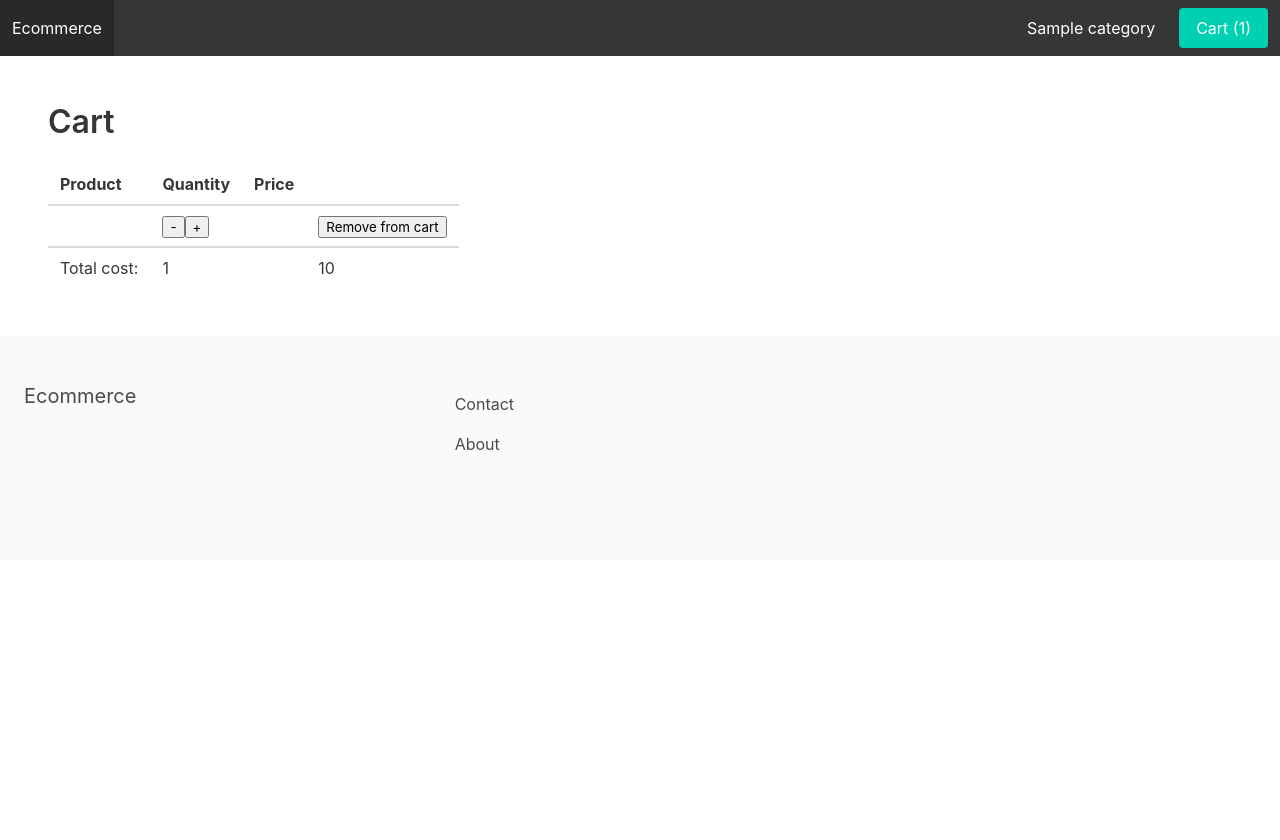
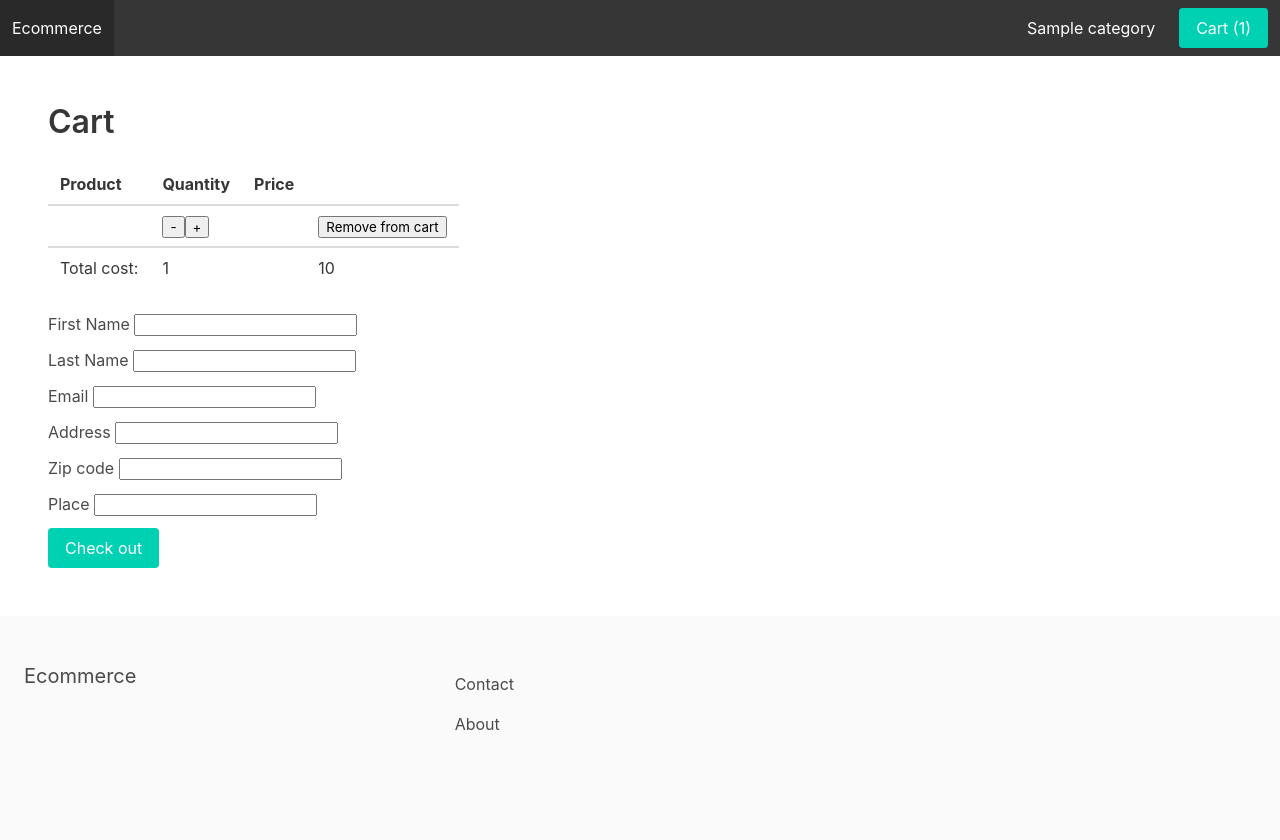
Before and after one commit to Kappalucky/ecommerce, a Django app: template ecommerce/apps/cart/templates/cart.html in a window 1280 px wide. Before the commit the page ends 450 px from the top, so only its background shows below. Run offline with Django 3.2, Linux system fonts and the light colour scheme; the template is opened without the code that fills it: most values are stand-ins (such as "Sample title", 1, 10 or a date in 2020); some libraries are stand-ins or nearby versions.

Commit message:
added order and cart fixes and began integration of Stripe

```diff
--- a/ecommerce/apps/cart/templates/cart.html
+++ b/ecommerce/apps/cart/templates/cart.html
@@ -7,6 +7,7 @@
   <h1 class="title">Cart</h1>
 
   {% if cart %}
+  <div v-if="products.length > 0">
     <div class="table">
       <table class="table">
         <thead>
@@ -18,8 +19,8 @@
         <tbody>
           <tr v-for="product in products">
             <td>[[ product.title ]]</td>
-          <td><button @click="decreaseQuantity([[ product.id ]])">-</button>[[ product.quantity ]]<button
-              @click="incrementQuantity(product.id, product.quantity)">+</button></td>
+            <td><button @click="decrementQuantity(product.id, product.quantity, product.price)">-</button>[[ product.quantity ]]<button
+                @click="incrementQuantity(product.id, product.quantity, product.price)">+</button></td>
             <td>[[ product.total_price ]]</td>
             <td><button @click="removeFromCart(product.id)">Remove from cart</button></td>
           </tr>
@@ -27,16 +28,62 @@
         <tfoot>
           <tr>
             <td>Total cost:</td>
-          <td>{{cart.get_total_length}}</td>
+            <td>[[ numItems ]]</td>
             <td></td>
-          <td>{{ cart.get_total_cost }}</td>
+            <td>[[totalCost]]</td>
           </tr>
         </tfoot>
       </table>
-  </div> {% else %} <p>
-    Your cart is empty </p>
+    </div>
+
+    <form v-on:submit.prevent="submitForm()">
+      <div class="field">
+        <div class="control">
+          <label>First Name</label>
+          <input type="text" name="first_name" class=""  v-model="first_name"/>
+        </div>
+      </div>
+      <div class="field">
+        <div class="control">
+          <label>Last Name</label>
+          <input type="text" name="last_name" class=""  v-model="last_name"/>
+        </div>
+      </div>
+      <div class="field">
+        <div class="control">
+          <label>Email</label>
+          <input type="text" name="email" class=""  v-model="email"/>
+        </div>
+      </div>
+      <div class="field">
+        <div class="control">
+          <label>Address</label>
+          <input type="text" name="address" class=""  v-model="address"/>
+        </div>
+      </div>
+      <div class="field">
+        <div class="control">
+          <label>Zip code</label>
+          <input type="text" name="zipcode" class=""  v-model="zipcode"/>
+        </div>
+      </div>
+      <div class="field">
+        <div class="control">
+          <label>Place</label>
+          <input type="text" name="place" class=""  v-model="place"/>
+        </div>
+      </div>
+      <div class="field">
+        <div class="control">
+          <button class="button is-primary">Check out</button>
+        </div>
+      </div>
+    </form>
+  </div>
+  <p v-else>Your cart is empty </p>
+  {% else %}
+  <p>Your cart is empty </p>
   {% endif %}
-
 </div>
 {% endblock content %}
 
@@ -48,7 +95,21 @@
     store: store,
     data() {
       return {
+        first_name: '',
+        last_name: '',
+        email: '',
+        address: '',
+        zipcode: '',
+        place: '',
         products: [{{productsstring | safe}}],
+      };
+    },
+    computed: {
+					numItems: function() {
+						return store.state.numItems;
+					},
+          totalCost: function() {
+            return store.state.totalCost;
           }
 				},
     mounted() {
@@ -80,7 +141,7 @@
             console.log('Error', error)
           })
       },
-      incrementQuantity(product_id, quantity) {
+      incrementQuantity(product_id, quantity, price) {
         console.log(product_id);
 
         let data = {
@@ -90,6 +151,7 @@
         }
 
         store.commit('increment', 1);
+        store.commit('changeTotalCost', parseFloat(price));
 
         fetch('/api/add_to_cart/', {
             method: 'POST',
@@ -116,8 +178,83 @@
             console.log('Error', error)
           })
       },
-      decreaseQuantity(product_id) {
+      decrementQuantity(product_id, quantity, price) {
         console.log(product_id);
+
+        let data = {
+          'product_id': product_id,
+          'update': true,
+          'quantity': parseInt(quantity) - 1,
+        }
+
+
+        if (parseInt(quantity) - 1 === 0) {
+          this.removeFromCart(product_id)
+        } else {
+
+          store.commit('increment', -1);
+          store.commit('changeTotalCost', -parseFloat(price));
+
+          fetch('/api/add_to_cart/', {
+            method: 'POST',
+            headers: {
+              'Content-Type': 'application/json',
+              'X-CSRFTOKEN': '{{ csrf_token }}'
+            },
+            credentials: 'same-origin',
+            body: JSON.stringify(data)
+          })
+          .then((response) => {
+            console.log(response);
+
+            for (let i = 0; i < this.products.length; i++) {
+              let product = this.products[i];
+
+              if (product.id === product_id) {
+                this.products[i].quantity = parseInt(this.products[i].quantity) - 1;
+                this.products[i].total_price = parseInt(this.products[i].quantity) * parseFloat(this.products[i].price);
+              }
+            }
+          })
+          .catch((error) => {
+            console.log('Error', error)
+          })
+        }
+
+
+      },
+      submitForm() {
+        console.log('form');
+
+        let data = {
+          first_name: this.first_name,
+          last_name: this.last_name,
+          email: this.email,
+          address: this.address,
+          zipcode: this.zipcode,
+          place: this.place,
+        };
+
+        fetch('/api/checkout/', {
+            method: 'POST',
+            headers: {
+              'Content-Type': 'application/json',
+              'X-CSRFTOKEN': '{{ csrf_token }}'
+            },
+            credentials: 'same-origin',
+            body: JSON.stringify(data)
+          })
+          .then((response) => {
+            console.log('Success');
+            console.log(response);
+
+            window,location.href = '/';
+          })
+          .catch((error) => {
+            console.log('Error', error)
+          })
+
+        console.log(data);
       },
     },
   });
--- a/ecommerce/apps/core/templates/base.html
+++ b/ecommerce/apps/core/templates/base.html
@@ -40,6 +40,7 @@
 		<section class="section">
 			{% block content %}
 			{% endblock content %}
+			<input type="hidden" id="myVar" name="variable" value="{{ cart.get_total_length }}" readonly>
 		</section>
 
 		<footer class="footer">
@@ -58,14 +59,19 @@
 		<script src="https://cdn.jsdelivr.net/npm/vue/dist/vue.js"></script>
 		<script src="https://unpkg.com/vuex@3.5.1/dist/vuex.js"></script>
 		<script>
-			const store = new Vuex.Store({
+
+			let store = new Vuex.Store({
 				state: {
-					numItems: {{ cart.get_total_length }}
+					numItems: {{cart.get_total_length}},
+					totalCost: {{cart.get_total_cost}},
 				},
 				mutations: {
 					increment(state, quantity) {
 						state.numItems += quantity;
-					}
+					},
+					changeTotalCost(state, newCost) {
+						state.totalCost += newCost;
+					},
 				},
 			});
 
--- a/ecommerce/apps/order/models.py
+++ b/ecommerce/apps/order/models.py
@@ -7,6 +7,7 @@
     first_name = models.CharField(max_length=100)
     last_name = models.CharField(max_length=100)
     email = models.CharField(max_length=100)
+    address = models.CharField(max_length=255)
     zipcode = models.CharField(max_length=10)
     place = models.CharField(max_length=100)
 
@@ -22,7 +23,7 @@
         verbose_name_plural = 'Orders'
 
     def __str__(self):
-        return self.first_name
+        return '%s' % self.first_name
 
 
 class OrderItem(models.Model):
@@ -38,4 +39,4 @@
         verbose_name_plural = 'Order Items'
 
     def __str__(self):
-        return self.id
+        return '%s' % self.id
--- a/ecommerce/apps/store/templates/product_detail.html
+++ b/ecommerce/apps/store/templates/product_detail.html
@@ -13,7 +13,7 @@
   <p> {{ product.description }}</p>
   {% endif %}
 
-  <button @click="addToCart({{ product.id }})">Add to cart</button>
+  <button @click=addToCart({{ product.id }})>Add to cart</button>
 </div>
 {% endblock content %}
 
@@ -21,8 +21,8 @@
 <script>
   const productapp = new Vue({
     el: '#productapp',
+    store: store,
     delimeters: ['[[', ']]'],
-    store: store,
     data() {
       return {}
     },
--- a/ecommerce/ecommerce/urls.py
+++ b/ecommerce/ecommerce/urls.py
@@ -25,7 +25,7 @@
 from apps.core.views import frontpage, contact, about
 from apps.store.views import product_detail, category_detail
 from apps.cart.views import cart_detail
-from apps.store.api import api_add_to_cart, api_remove_from_cart, api_increment_quantity
+from apps.store.api import api_add_to_cart, api_remove_from_cart, api_increment_quantity, api_checkout
 
 urlpatterns = [
     # * Admin urls
@@ -47,6 +47,8 @@
          name='api_increment_quantity'),
     path('api/remove_from_cart/', api_remove_from_cart,
          name='api_remove_from_cart'),
+    path('api/checkout/', api_checkout,
+         name='api_checkout'),
 
     # * Store urls
     path('<slug:category_slug>/<slug:slug>/',
```
Also changed, not shown: ecommerce/apps/cart/cart.py (+8 -1 lines), ecommerce/apps/cart/context_processors.py (added, +11 -0 lines), ecommerce/apps/order/admin.py (+4 -4 lines), ecommerce/apps/order/utils.py (added, +19 -0 lines), ecommerce/apps/store/api.py (+29 -1 lines), ecommerce/ecommerce/settings.py (+7 -1 lines), ecommerce/apps/order/migrations/0003_order_address.py (added), ecommerce/apps/order/migrations/0004_auto_20210331_1821.py (added). Lines whose indentation alone changed are shown as unchanged.
